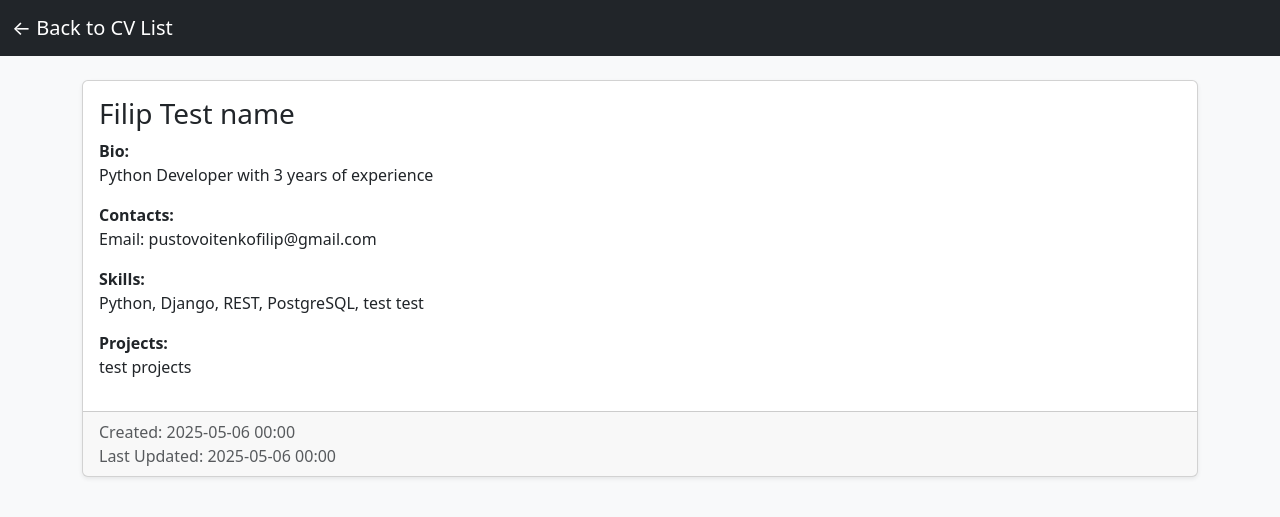
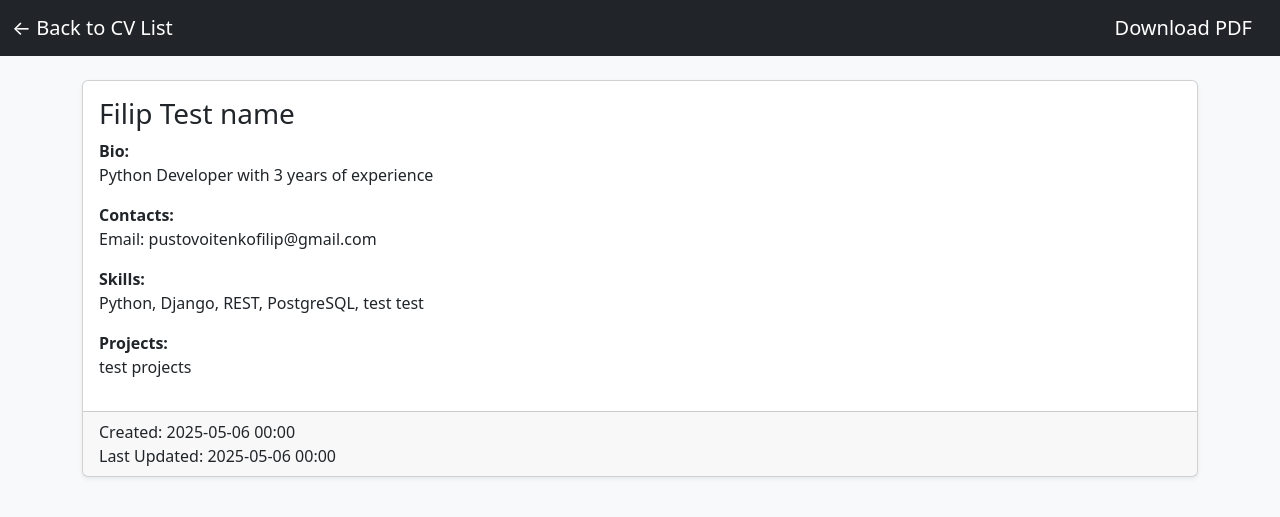
Before and after one commit to fifumain/dteam-practical, a Django app: page /1/ in a window 1280 px wide. Shown: the top 517 px of the page. Run offline with Django 5.2, Linux system fonts and the light colour scheme; data comes from the database, SQL or seed files in the repository.

Commit message:
upd: generation of PDF CV added, templates upgraded

```diff
--- a/cvproject/cvproject/settings.py
+++ b/cvproject/cvproject/settings.py
@@ -33,6 +33,9 @@ CORE_APPS = [
     "main",
 ]
 
+EXTERNAL_APPS = [
+    "weasyprint",
+]
 DEFAULT_APPS = [
     "django.contrib.admin",
     "django.contrib.auth",
@@ -42,7 +45,7 @@ DEFAULT_APPS = [
     "django.contrib.staticfiles",
 ]
 
-INSTALLED_APPS = CORE_APPS + DEFAULT_APPS
+INSTALLED_APPS = CORE_APPS + DEFAULT_APPS + EXTERNAL_APPS
 
 MIDDLEWARE = [
     "django.middleware.security.SecurityMiddleware",
--- a/cvproject/main/templates/main/cv_detail.html
+++ b/cvproject/main/templates/main/cv_detail.html
@@ -6,12 +6,25 @@
     <meta name="viewport" content="width=device-width, initial-scale=1">
 
     <link href="https://cdn.jsdelivr.net/npm/bootstrap@5.3.3/dist/css/bootstrap.min.css" rel="stylesheet">
+
+    <style>
+
+        @media print {
+            body {
+                font-family: 'Arial', sans-serif;
+            }
+            .navbar {
+                display: none;
+            }
+        }
+    </style>
 </head>
 <body class="bg-light">
 
 <nav class="navbar navbar-expand-lg navbar-dark bg-dark mb-4">
     <div class="container-fluid">
         <a class="navbar-brand" href="{% url 'cv-list' %}">← Back to CV List</a>
+        <a class="navbar-brand" href="{% url 'cv-pdf' cv.pk %}">Download PDF</a>
     </div>
 </nav>
 
@@ -23,15 +36,14 @@
             <p><strong>Contacts:</strong><br>{{ cv.contacts|linebreaksbr }}</p>
             <p><strong>Skills:</strong><br>{{ cv.skills|linebreaksbr }}</p>
             <p><strong>Projects:</strong><br>{{ cv.projects|linebreaksbr }}</p>
+
         </div>
-        <div class="card-footer text-muted">
+        <div class="card-footer">
             Created: {{ cv.created_at|date:"Y-m-d H:i" }}<br>
             Last Updated: {{ cv.updated_at|date:"Y-m-d H:i" }}
         </div>
     </div>
 </div>
 
-
-
 </body>
 </html>
--- a/cvproject/main/urls.py
+++ b/cvproject/main/urls.py
@@ -1,8 +1,9 @@
 from django.urls import path
 
-from .views import DetailCV, ListCV
+from .views import CVPDFView, DetailCV, ListCV
 
 urlpatterns = [
     path("", ListCV.as_view(), name="cv-list"),
     path("<int:pk>/", DetailCV.as_view(), name="cv-detail"),
+    path("cv/<int:pk>/download/", CVPDFView.as_view(), name="cv-pdf"),
 ]
--- a/cvproject/main/views.py
+++ b/cvproject/main/views.py
@@ -1,4 +1,7 @@
+from django.http import HttpResponse
+from django.template.loader import render_to_string
 from django.views.generic import DetailView, ListView
+from weasyprint import HTML
 
 from .models import CV
 
@@ -24,3 +27,23 @@ class DetailCV(DetailView):
     model = CV
     template_name = "main/cv_detail.html"
     context_object_name = "cv"
+
+
+class CVPDFView(DetailView):
+    model = CV
+
+    def get(self, request, *args, **kwargs):
+        """
+        Generates a PDF of the CV from the HTML template.
+        """
+        self.object = self.get_object()
+        html_string = render_to_string(
+            "main/cv_detail.html", {"cv": self.object, "pdf": True}
+        )
+        html = HTML(string=html_string, base_url=request.build_absolute_uri())
+        pdf = html.write_pdf()
+
+        response = HttpResponse(pdf, content_type="application/pdf")
+        filename = f"{self.object.first_name}_{self.object.last_name}_CV.pdf"
+        response["Content-Disposition"] = f'attachment; filename="{filename}"'
+        return response
--- a/pyproject.toml
+++ b/pyproject.toml
@@ -8,7 +8,8 @@ authors = [
 readme = "README.md"
 requires-python = ">=3.10"
 dependencies = [
-    "django (>=5.2,<6.0)"
+    "django (>=5.2,<6.0)",
+    "weasyprint (>=65.1,<66.0)"
 ]
 
 
```
Also changed, not shown: 1 other file.
